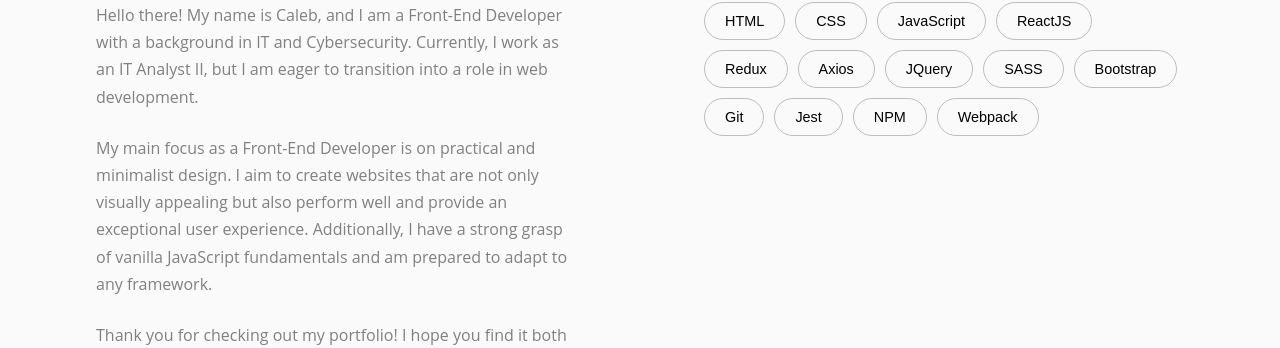
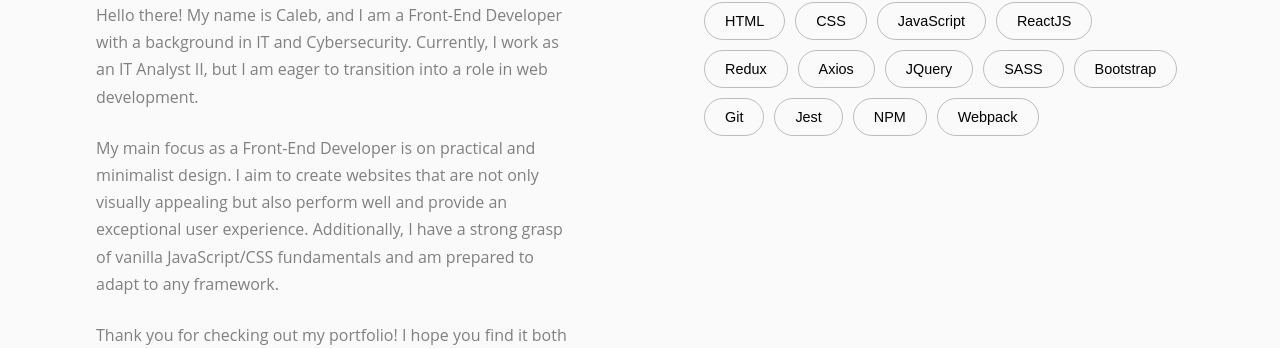
Before and after one commit to Swhag/old-portfolio, a React (Create React App) app: page / in a window 1280 px wide. Shown: the part 1006-1354 px from the top of the page. Built offline with nearby package versions, Linux system fonts and the light colour scheme; the HTML template or start-up script is replaced by a standard one.

Commit message:
content update

```diff
--- a/src/components/About.js
+++ b/src/components/About.js
@@ -49,8 +49,8 @@
               minimalist design. I aim to create websites that are not only
               visually appealing but also perform well and provide an
               exceptional user experience. Additionally, I have a strong grasp
-              of vanilla JavaScript fundamentals and am prepared to adapt to any
-              framework.
+              of vanilla JavaScript/CSS fundamentals and am prepared to adapt to
+              any framework.
             </p>
 
             <p>
--- a/src/components/Footer.js
+++ b/src/components/Footer.js
@@ -44,7 +44,7 @@
 function CopyRight() {
   return (
     <p className='copyright'>
-      "Built by hand, one pixel at a time" &copy; 2023, Caleb Kim
+      Built by hand, one pixel at a time &copy; 2023, Caleb Kim
     </p>
   );
 }
```
